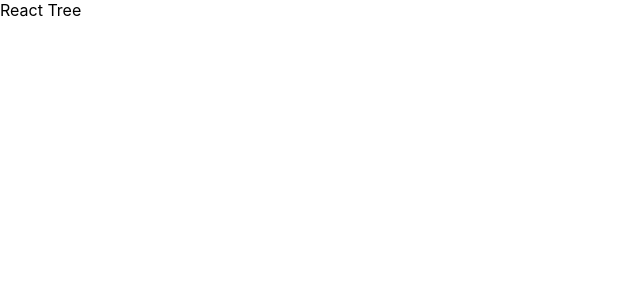
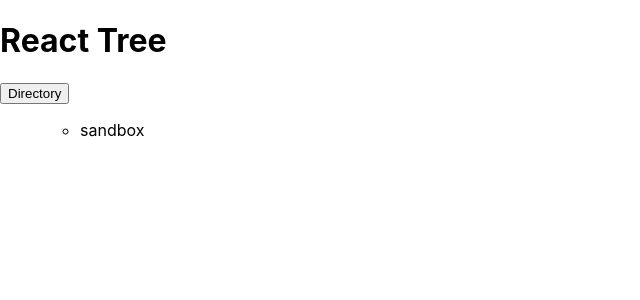
Before and after one commit to cekcbj/ReactTree, a React (Create React App) app: page / in a window 1280 px wide. Shown: the top 300 px of the page, without its empty margins (0-640 px from the left). Built offline with nearby package versions, Linux system fonts and the light colour scheme.

Commit message:
Open and close directories

```diff
--- a/src/App.js
+++ b/src/App.js
@@ -4,7 +4,6 @@ import * as _ from 'ramda';
 
 
 function node(name, children, isOpen, nodeType) {
-  console.log('the name is', name);
   if (nodeType === "__FILE") {
     return { name, nodeChildren: children, isOpen, nodeType }
   }
@@ -21,8 +20,8 @@ function node(name, children, isOpen, nodeType) {
 /*
  *
  * Next steps
- * 1. Swap out material ui for bootstrap
- * 2. Traverse tree to render files and directory
+ * » 1. Swap out material ui for bootstrap
+ * » 2. Traverse tree to render files and directory
  * 3. Add open functionality to folders
  * 4. Add close functionality
  *
@@ -50,9 +49,26 @@ class MenuAppBar extends React.Component {
               node( "index.js", [], false, '__FILE'),
               node( "main.js", [], false, '__FILE'),
               node(
-                "channels",
+                "Channels",
                 [
-                  node( "main.js", [], false, '__FILE')
+                  node( "work.js", [], false, '__FILE'),
+                  node(
+                    "Fun",
+                    [
+                      node( "what.js", [], false, '__FILE'),
+                      node( "testing.js", [], false, '__FILE'),
+                      node(
+                        "Random",
+                        [
+                          node( "fizz.js", [], false, '__FILE')
+                        ],
+                        false,
+                        '__DIRECTORY'
+                      ),
+                    ],
+                    true,
+                    '__DIRECTORY'
+                  )
                 ],
                 false,
                 '__DIRECTORY'
@@ -84,10 +100,32 @@ class MenuAppBar extends React.Component {
     })
   }
 
+  updateNode(node) {
+    console.log(node);
+    let newNode = this.modifyNode(this.state.tree.root, node )
+    this.setState({ tree: { root : newNode }})
+  }
+
+  modifyNode(currentNode, nodeToModify) {
+    if(currentNode === nodeToModify) {
+      return {...currentNode, isOpen: !currentNode.isOpen}
+    }
+    return {...currentNode, nodeChildren: currentNode.nodeChildren.map(c => this.modifyNode(c, nodeToModify))} ;
+  }
+
   renderNode(node) {
+    if(node.nodeType === "__DIRECTORY" && node.nodeChildren.length > 0){
+      return (
+        <div>
+          <li className="bold" onClick={() => this.updateNode(node)}>{node.name}</li>
+          { node.isOpen && node.nodeChildren.map(c => this.renderTree(c))}
+        </div>
+      )
+    }
     return (
-      <div>
-      </div>
+      <li>
+        {node.name}
+      </li>
     )
   }
 
@@ -95,6 +133,7 @@ class MenuAppBar extends React.Component {
     console.log(root);
     return (
       <ul>
+        {this.renderNode(root)}
       </ul>
     )
   }
@@ -102,10 +141,14 @@ class MenuAppBar extends React.Component {
   render() {
     const shouldCreateProject = _.isEmpty(this.state.tree)
     console.log(this.state)
+    let addItemType = shouldCreateProject? 'Project': 'Directory'
 
     return (
       <div className={'hey'}>
-        React Tree
+        <h1>
+          React Tree
+        </h1>
+        <button type="button" className="btn btn-primary add-button">{addItemType}</button>
         <ul>
         {
           this.renderTree(this.state.tree.root)
```
